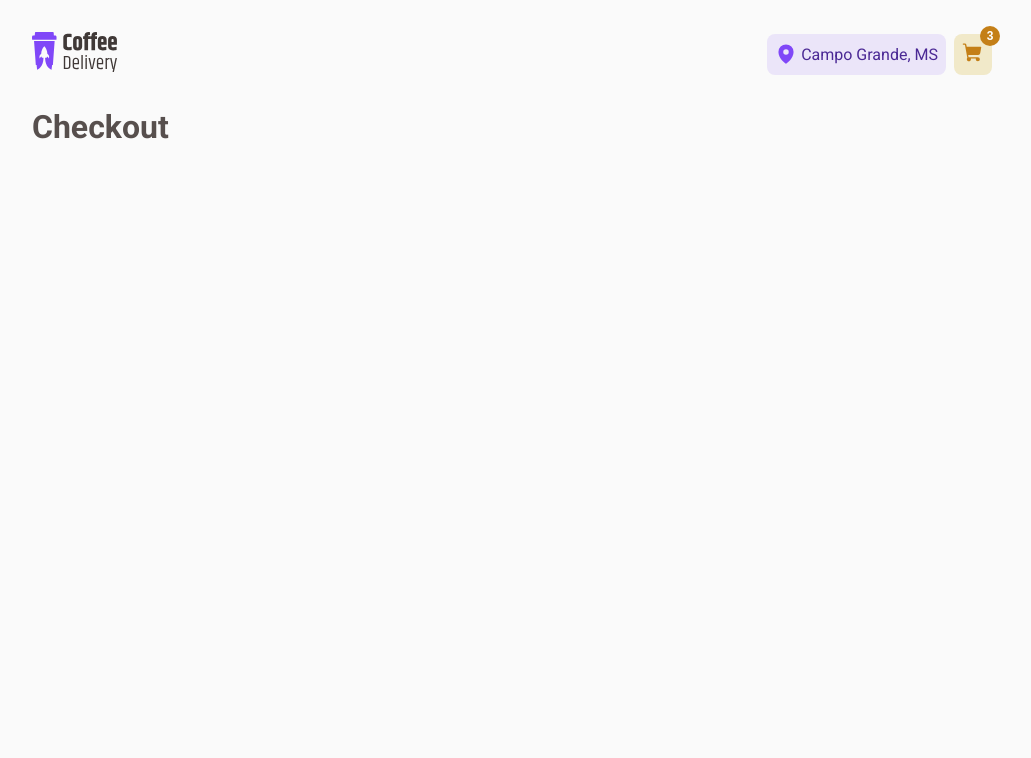
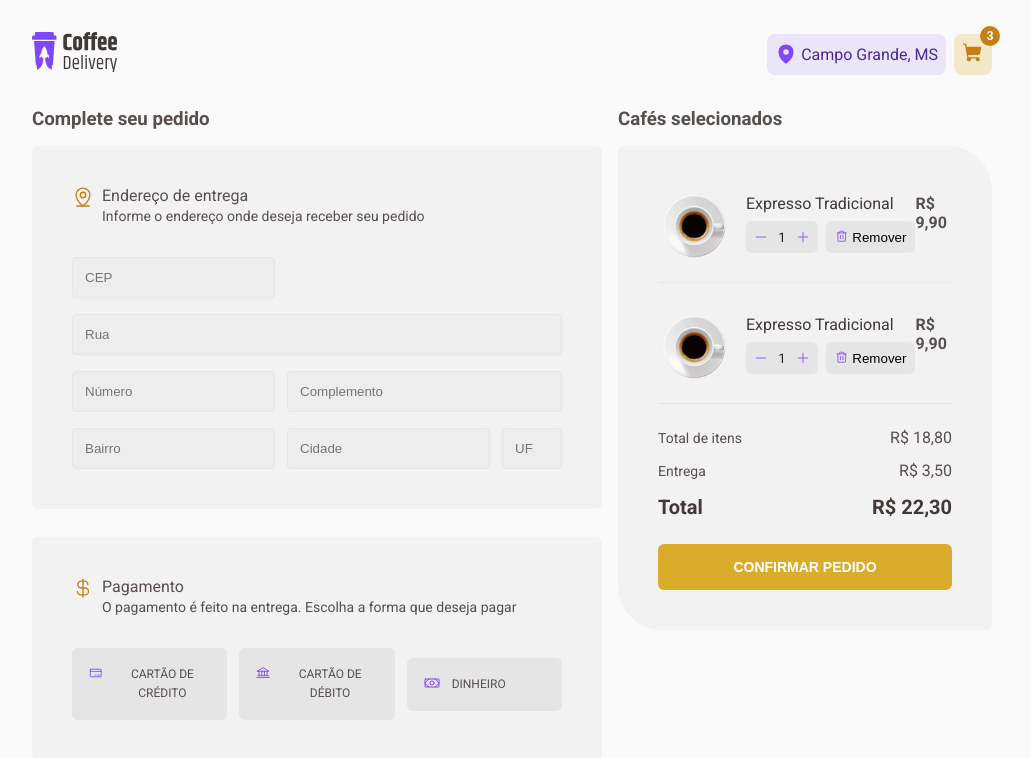
Before and after one commit to felipe0848/coffe-delivery, a React (Vite) app: page /checkout in a window 1280 px wide. Shown: the top 758 px of the page, without its empty margins (128-1159 px from the left). Built offline with nearby package versions, Linux system fonts and the light colour scheme.

Commit message:
Feat: Create checkoutPage

```diff
--- a/src/pages/checkout/index.tsx
+++ b/src/pages/checkout/index.tsx
@@ -1,3 +1,141 @@
+import {
+  Bank,
+  CreditCard,
+  CurrencyDollar,
+  MapPinLine,
+  Money,
+  Trash,
+} from 'phosphor-react'
+import { InputQtd } from '../home/components/input-qtd'
+import {
+  AsideContainer,
+  ButtonSubmit,
+  CepInput,
+  CheckoutCoffeCard,
+  CheckoutCoffeList,
+  CityInput,
+  ComplementInput,
+  FormContainer,
+  FormHeaderContainer,
+  InputsContainer,
+  MainCheckoutContainer,
+  NeighborhoodInput,
+  NumberInput,
+  PaymentContainer,
+  StreetInput,
+  SummaryOrders,
+  UFInput,
+} from './style'
+
 export function Checkout() {
-  return <h1>Checkout</h1>
+  return (
+    <form>
+      <MainCheckoutContainer>
+        <section>
+          <h3>Complete seu pedido</h3>
+          <FormContainer>
+            <FormHeaderContainer>
+              <MapPinLine size={22} />
+              <div>
+                <h4>Endereço de entrega</h4>
+                <p>Informe o endereço onde deseja receber seu pedido</p>
+              </div>
+            </FormHeaderContainer>
+            <InputsContainer>
+              <CepInput type="text" placeholder="CEP" />
+              <StreetInput type="text" placeholder="Rua" />
+              <NumberInput type="Number" placeholder="Número" />
+              <ComplementInput type="text" placeholder="Complemento" />
+              <NeighborhoodInput type="text" placeholder="Bairro" />
+              <CityInput type="text" placeholder="Cidade" />
+              <UFInput type="text" placeholder="UF" />
+            </InputsContainer>
+          </FormContainer>
+          <FormContainer>
+            <FormHeaderContainer>
+              <CurrencyDollar size={22} />
+              <div>
+                <h4>Pagamento</h4>
+                <p>
+                  O pagamento é feito na entrega. Escolha a forma que deseja
+                  pagar
+                </p>
+              </div>
+            </FormHeaderContainer>
+
+            <PaymentContainer>
+              <button type="button">
+                <CreditCard size={16} />
+                <p>Cartão de crédito</p>
+              </button>
+              <button type="button">
+                <Bank size={16} />
+                <p>Cartão de débito</p>
+              </button>
+              <button type="button">
+                <Money size={16} />
+                <p>Dinheiro</p>
+              </button>
+            </PaymentContainer>
+          </FormContainer>
+        </section>
+        <aside>
+          <h3>Cafés selecionados</h3>
+          <AsideContainer>
+            <CheckoutCoffeList>
+              <CheckoutCoffeCard>
+                <div>
+                  <img src="/coffes/Expresso.png" alt="" />
+                  <div>
+                    <strong>Expresso Tradicional</strong>
+                    <div>
+                      <InputQtd />
+                      <button>
+                        <Trash />
+                        <p>Remover</p>
+                      </button>
+                    </div>
+                  </div>
+                </div>
+                <span>R$ 9,90</span>
+              </CheckoutCoffeCard>
+              <CheckoutCoffeCard>
+                <div>
+                  <img src="/coffes/Expresso.png" alt="" />
+                  <div>
+                    <strong>Expresso Tradicional</strong>
+                    <div>
+                      <InputQtd />
+                      <button>
+                        <Trash />
+                        <p>Remover</p>
+                      </button>
+                    </div>
+                  </div>
+                </div>
+                <span>R$ 9,90</span>
+              </CheckoutCoffeCard>
+            </CheckoutCoffeList>
+            <SummaryOrders>
+              <li>
+                <p>Total de itens</p>
+                <span>R$ 18,80</span>
+              </li>
+              <li>
+                <p>Entrega</p>
+                <span>R$ 3,50</span>
+              </li>
+              <li>
+                <strong>Total</strong>
+                <strong>
+                  <span>R$ 22,30</span>
+                </strong>
+              </li>
+            </SummaryOrders>
+            <ButtonSubmit type="submit">Confirmar Pedido</ButtonSubmit>
+          </AsideContainer>
+        </aside>
+      </MainCheckoutContainer>
+    </form>
+  )
 }
--- a/src/pages/checkout/style.ts
+++ b/src/pages/checkout/style.ts
@@ -0,0 +1,227 @@
+import styled from 'styled-components'
+
+export const MainCheckoutContainer = styled.main`
+  display: flex;
+  gap: 1rem;
+  > aside {
+    display: flex;
+    flex-direction: column;
+    gap: 1rem;
+    width: 28rem;
+  }
+  > section {
+    display: flex;
+    flex-direction: column;
+    gap: 1rem;
+  }
+`
+export const FormContainer = styled.div`
+  flex: 1;
+  display: flex;
+  flex-direction: column;
+  padding: 2.5rem;
+  gap: 2rem;
+
+  border-radius: 6px;
+  background: ${(props) => props.theme['base-card']};
+
+  & + & {
+    margin-top: 0.75rem;
+  }
+`
+export const FormHeaderContainer = styled.header`
+  display: flex;
+  gap: 0.5rem;
+  > svg {
+    color: ${(props) => props.theme['yellow-dark']};
+  }
+  > div {
+    line-height: 1.3;
+    > h4 {
+      font-size: 1rem;
+      font-weight: 400;
+    }
+    > p {
+      font-size: 0.875rem;
+    }
+  }
+`
+
+export const InputsContainer = styled.div`
+  max-width: 35rem;
+  display: grid;
+  grid-template-columns: 1fr 2fr 60px;
+  grid-template-areas:
+    'cep _ _'
+    'street street street'
+    'number complement complement'
+    'neighborhood city UF';
+  gap: 1rem 0.75rem;
+`
+const BaseInput = styled.input`
+  padding: 0.75rem;
+  border-radius: 4px;
+  border: 1px solid ${(props) => props.theme['base-button']};
+  background: ${(props) => props.theme['base-input']};
+`
+export const CepInput = styled(BaseInput)`
+  grid-area: cep;
+`
+export const StreetInput = styled(BaseInput)`
+  grid-area: street;
+`
+export const NumberInput = styled(BaseInput)`
+  grid-area: number;
+`
+export const ComplementInput = styled(BaseInput)`
+  grid-area: complement;
+`
+export const NeighborhoodInput = styled(BaseInput)`
+  grid-area: neighborhood;
+`
+export const CityInput = styled(BaseInput)`
+  grid-area: city;
+`
+export const UFInput = styled(BaseInput)`
+  grid-area: UF;
+`
+export const PaymentContainer = styled.div`
+  display: flex;
+  width: 100%;
+  gap: 0.75rem;
+  align-items: center;
+  > button {
+    flex: 1;
+    display: flex;
+    gap: 0.75rem;
+    padding: 1rem;
+
+    border-radius: 6px;
+    background: ${(props) => props.theme['base-button']};
+    border: 1px solid transparent;
+
+    color: ${(props) => props.theme['base-text']};
+    font-size: 0.75rem;
+    line-height: 1.6;
+    text-transform: uppercase;
+    font-family: 'roboto';
+
+    > svg {
+      color: ${(props) => props.theme.purple};
+    }
+    cursor: pointer;
+    &:hover {
+      background: ${(props) => props.theme['base-hover']};
+    }
+    &:focus {
+      background: ${(props) => props.theme['purple-light']};
+      border: 1px solid ${(props) => props.theme.purple};
+    }
+  }
+`
+export const AsideContainer = styled.div`
+  display: flex;
+  flex-direction: column;
+  padding: 2.5rem;
+  gap: 1.5rem;
+  border-radius: 6px 44px;
+  background: ${(props) => props.theme['base-card']};
+`
+
+export const CheckoutCoffeList = styled.ul`
+  list-style: none;
+  display: flex;
+  flex-direction: column;
+  gap: 1.5rem;
+`
+export const CheckoutCoffeCard = styled.ul`
+  display: flex;
+  padding: 0.5rem 0.25rem;
+  justify-content: space-between;
+  > div {
+    display: flex;
+    gap: 1.25rem;
+    > img {
+      width: 4rem;
+      height: 4rem;
+    }
+    > div {
+      > strong {
+        color: ${(props) => props.theme['base-subtitle']};
+        font-weight: 400;
+      }
+      > div {
+        margin-top: 0.5rem;
+        display: flex;
+        gap: 0.5rem;
+        > button {
+          display: flex;
+          justify-content: center;
+          align-items: center;
+          gap: 0.25rem;
+
+          height: 2rem;
+          padding: 0rem 0.5rem;
+          border-radius: 6px;
+          background: ${(props) => props.theme['base-button']};
+          border: 1px solid transparent;
+          > svg {
+            color: ${(props) => props.theme.purple};
+          }
+          cursor: pointer;
+          &:hover {
+            background: ${(props) => props.theme['base-hover']};
+          }
+        }
+      }
+    }
+  }
+  > span {
+    color: ${(props) => props.theme['base-text']};
+    font-weight: 700;
+  }
+  padding-bottom: 1.5rem;
+  border-bottom: 1px solid ${(props) => props.theme['base-button']};
+`
+export const SummaryOrders = styled.ul`
+  list-style: none;
+  display: flex;
+  flex-direction: column;
+  gap: 0.75rem;
+  > li {
+    display: flex;
+    justify-content: space-between;
+    align-items: center;
+    color: ${(props) => props.theme['base-text']};
+    line-height: 1.3;
+    > p {
+      font-size: 0.875rem;
+    }
+    > strong {
+      color: ${(props) => props.theme['base-subtitle']};
+      font-size: 1.25rem;
+    }
+  }
+`
+
+export const ButtonSubmit = styled.button`
+  display: flex;
+  justify-content: center;
+  align-items: center;
+
+  padding: 0.75rem 0.5rem;
+  border-radius: 6px;
+  background: ${(props) => props.theme.yellow};
+  color: ${(props) => props.theme.white};
+
+  text-transform: uppercase;
+  font-size: 0.875rem;
+  font-weight: 700;
+  line-height: 1.6;
+
+  border: none;
+  cursor: pointer;
+  &:hover {
+    background: ${(props) => props.theme['yellow-dark']};
+  }
+`
```
